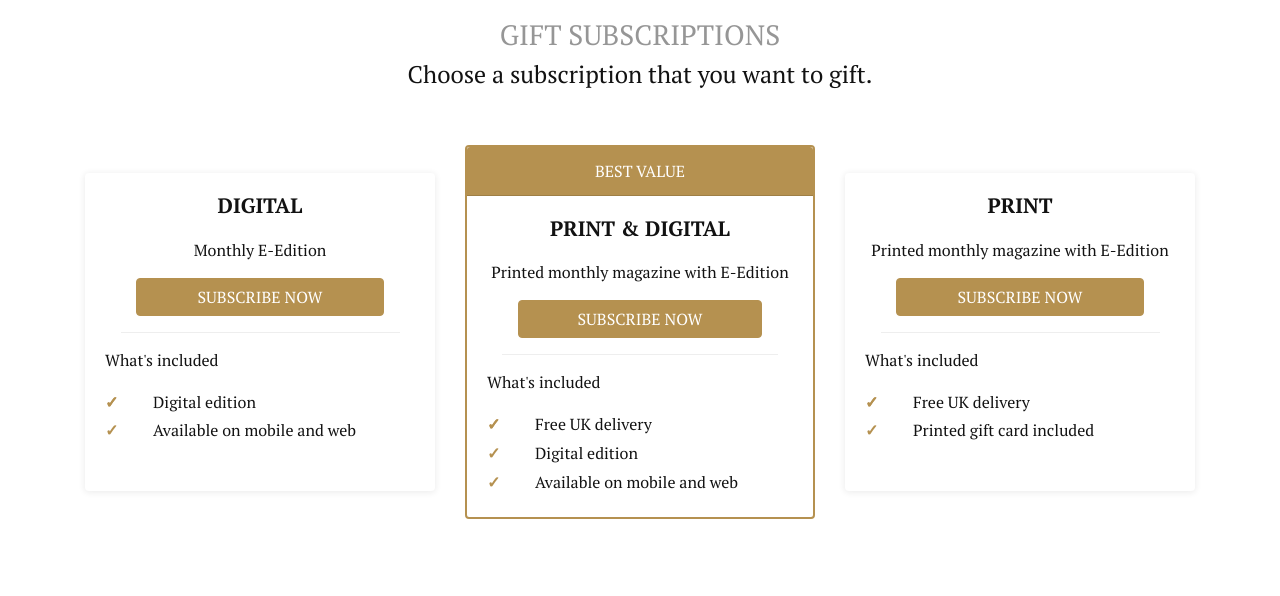
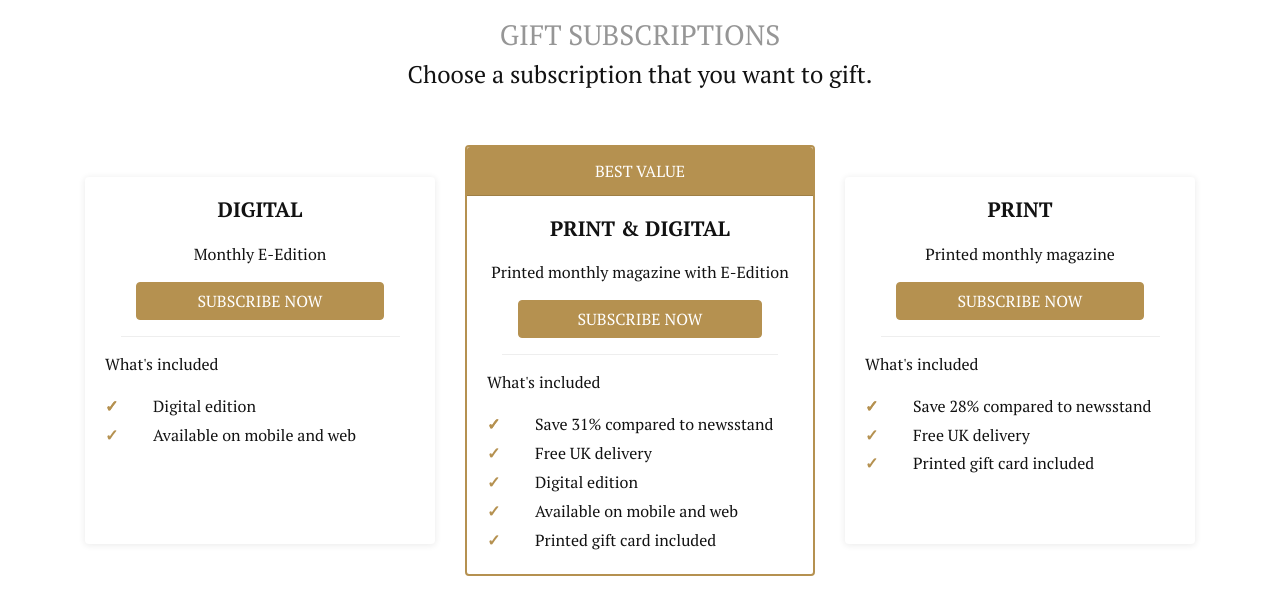
Before and after one commit to GaoLAQ/Chirstmax_project, a plain HTML site: page store-page.html in a window 1280 px wide. Shown: the part 250-846 px from the top of the page. Before the commit the page ends 800 px from the top, so only its background shows below. Drawn offline with nearby package versions, Linux system fonts and the light colour scheme; some packages are replaced by stand-ins of ours.

Commit message:
feat: :bug: update the store page, take care christmas data management, offers, scriptGenerator

```diff
--- a/assets/js/christmas-offers.js
+++ b/assets/js/christmas-offers.js
@@ -1,94 +1,95 @@
-let christmasTandCs = "T&Cs: *Saving compares to buying full-priced issues from the UK newsstand. On Print & Digital Pack or Print Only Pack your gift card will be sent to you once the order has been processed for you to give on Christmas Day. We must receive your order by the 16/12/2020 to guarantee you will receive your gift card before Christmas. Personal orders will start with the next available issue, unless requested otherwise. This is a UK only offer. Please call +44 (0)1858 438840 for overseas rates. Lines are open 8am-9:30pm Mon-Fri, 8am-4pm Saturday. Offer ends 01/01/2021.";
+let christmasTandCs =
+  "T&Cs: *Saving compares to buying full-priced issues from the UK newsstand. On Print & Digital Pack or Print Only Pack your gift card will be sent to you once the order has been processed for you to give on Christmas Day. We must receive your order by the 16/12/2020 to guarantee you will receive your gift card before Christmas. Personal orders will start with the next available issue, unless requested otherwise. This is a UK only offer. Please call +44 (0)1858 438840 for overseas rates. Lines are open 8am-9:30pm Mon-Fri, 8am-4pm Saturday. Offer ends 01/01/2021.";
 
 let ChristmasAdditionalPoints = {
-        "digital": [],
-        "printAndDigital": ["Printed Christmas card included"],
-        "print": []
+  digital: [],
+  printAndDigital: ["Printed Christmas card included"],
+  print: [],
 };
 
 let christmasOffers = {
-
-    "cheshire": {
+  cheshire: {
     id: "che",
     name: "Cheshire Life",
     digital: {
       pricePointText: "£38 for 12 months",
       savingText: "Save 30% compared to newsstand",
-            url: "https://www.subscription.co.uk/archant/checkout/SingleItem?publ=ARCH&pubc=CE1&prom=MMMXS20F"
+      url: "https://www.subscription.co.uk/archant/checkout/SingleItem?publ=ARCH&pubc=CE1&prom=MMMXS20F",
     },
     printAndDigital: {
       pricePointText: "£37 for 12 months",
       savingText: "Save 31% compared to newsstand",
-            url: "https://www.subscription.co.uk/archant/checkout/SingleItem?publ=ARCH&pubc=CHLCE1&prom=MMMXS20E"
+      url: "https://www.subscription.co.uk/archant/checkout/SingleItem?publ=ARCH&pubc=CHLCE1&prom=MMMXS20E",
     },
     print: {
       pricePointText: "£39 for 12 months",
       savingText: "Save 28% compared to newsstand",
-            url: "https://www.subscription.co.uk/archant/checkout/SingleItem?publ=ARCH&pubc=CHL&prom=MMMXS20D"
-        }
+      url: "https://www.subscription.co.uk/archant/checkout/SingleItem?publ=ARCH&pubc=CHL&prom=MMMXS20D",
+    },
   },
 
-    "cornwall": {
+  cornwall: {
     id: "cwl",
     name: "Cornwall Life",
     digital: {
       pricePointText: "£33 for 12 months",
       savingText: "Save 31% compared to newsstand",
-            url: "https://www.subscription.co.uk/archant/checkout/SingleItem?publ=ARCH&pubc=CL1&prom=MMMXS20F"
+      url: "https://www.subscription.co.uk/archant/checkout/SingleItem?publ=ARCH&pubc=CL1&prom=MMMXS20F",
     },
     printAndDigital: {
       pricePointText: "£34 for 12 months",
       savingText: "Save 29% compared to newsstand",
-            url: "https://www.subscription.co.uk/archant/checkout/SingleItem?publ=ARCH&pubc=CLICI1&prom=MMMXS20E"
+      url: "https://www.subscription.co.uk/archant/checkout/SingleItem?publ=ARCH&pubc=CLICI1&prom=MMMXS20E",
     },
     print: {
       pricePointText: "£35 for 12 months",
       savingText: "Save 27% compared to newsstand",
-            url: "https://www.subscription.co.uk/archant/checkout/SingleItem?publ=ARCH&pubc=CLI&prom=MMMXS20D"
-        }
+      url: "https://www.subscription.co.uk/archant/checkout/SingleItem?publ=ARCH&pubc=CLI&prom=MMMXS20D",
+    },
   },
 
-    "cotswold": {
+  cotswold: {
     id: "cwl",
     name: "Cotswold Life",
     digital: {
       pricePointText: "£30 for 12 months",
       savingText: "Save 31% compared to newsstand",
-            url: "https://www.subscription.co.uk/archant/checkout/SingleItem?publ=ARCH&pubc=CL1&prom=MMMXS20F"
+      url: "https://www.subscription.co.uk/archant/checkout/SingleItem?publ=ARCH&pubc=CL1&prom=MMMXS20F",
     },
     printAndDigital: {
       pricePointText: "£31 for 12 months",
       savingText: "Save 32% compared to newsstand",
-            url: "https://www.subscription.co.uk/archant/checkout/SingleItem?publ=ARCH&pubc=CLICI1&prom=MMMXS20E"
+      url: "https://www.subscription.co.uk/archant/checkout/SingleItem?publ=ARCH&pubc=CLICI1&prom=MMMXS20E",
     },
     print: {
       pricePointText: "£32 for 12 months",
       savingText: "Save 33% compared to newsstand",
-            url: "https://www.subscription.co.uk/archant/checkout/SingleItem?publ=ARCH&pubc=CLI&prom=MMMXS20D"
-        }
+      url: "https://www.subscription.co.uk/archant/checkout/SingleItem?publ=ARCH&pubc=CLI&prom=MMMXS20D",
+    },
   },
 
-    "derbyshire": {
+  derbyshire: {
     id: "der",
     name: "Derbyshire Life",
     digital: {
       pricePointText: "£40 for 12 months",
       savingText: "Save 20% compared to newsstand",
-            url: "https://www.subscription.co.uk/archant/checkout/SingleItem?publ=ARCH&pubc=DL1&prom=MMMXS20F"
+      url: "https://www.subscription.co.uk/archant/checkout/SingleItem?publ=ARCH&pubc=DL1&prom=MMMXS20F",
     },
     printAndDigital: {
       pricePointText: "£41 for 12 months",
       savingText: "Save 21% compared to newsstand",
-            url: "https://www.subscription.co.uk/archant/checkout/SingleItem?publ=ARCH&pubc=DL1DI1&prom=MMMXS20F"
+      url: "https://www.subscription.co.uk/archant/checkout/SingleItem?publ=ARCH&pubc=DL1DI1&prom=MMMXS20F",
     },
     print: {
       pricePointText: "£42 for 12 months",
       savingText: "Save 22% compared to newsstand",
-            url: "https://www.subscription.co.uk/archant/checkout/SingleItem?publ=ARCH&pubc=DI1&prom=MMMXS20F"
-        }
-    }
+      url: "https://www.subscription.co.uk/archant/checkout/SingleItem?publ=ARCH&pubc=DI1&prom=MMMXS20F",
+    },
+  },
 };
 
+// json data from index.html showing "Cheshire, Cornwall Life, Cotswold Life ......"
 const indexOffers = [
   {
     id: "1",
@@ -172,26 +173,32 @@ const indexOffers = [
   },
 ];
 
+// json data from store-html to generate different cards
 const indexCardOffers = [
   {
     target: "#print_digital",
     subTarget: "sub_print_digital",
+    deal: "pad",
     title: "Print &amp Digital",
     cardText: "Printed monthly magazine with E-Edition",
     type: "featured",
     items: [
+      { subitem: "Save 31% compared to newsstand" },
       { subitem: "Free UK delivery" },
       { subitem: "Digital edition" },
       { subitem: "Available on mobile and web" },
+      { subitem: "Printed gift card included" },
     ],
   },
   {
     target: "#print",
     subTarget: "sub_print",
+    deal: "print",
     title: "Print",
-      cardText: "Printed monthly magazine with E-Edition",
+    cardText: "Printed monthly magazine",
     type: "standard",
     items: [
+      { subitem: "Save 28% compared to newsstand" },
       { subitem: "Free UK delivery" },
       { subitem: "Printed gift card included" },
     ],
@@ -199,6 +206,7 @@ const indexOffers = [
   {
     target: "#digital",
     subTarget: "sub_digital",
+    deal: "digital",
     title: "Digital",
     cardText: "Monthly E-Edition",
     type: "standard",
--- a/assets/js/offers.js
+++ b/assets/js/offers.js
@@ -5,6 +5,7 @@ let tAndC;
 
 console.log(offers);
 console.log(additionalPoints);
+console.log("offer render first")
 
 
 // Add any additional common bullet points
@@ -27,25 +28,25 @@ if(additionalPoints.print !== [])
 // Gets the "brand=foobar" query string parameter
 let queryString = new URLSearchParams(window.location.search);
 if (queryString.get('brand')){
-
+    console.log("get brand successfully")
     // Use jQuery to get the elements and amend text and URLs in the cards
     let thisBrand = queryString.get('brand');
     console.log("App: Brand is " + thisBrand);
     let thisOffer = offers[thisBrand];
     console.log(offers[thisBrand]);
-
+    // console.log(thisOffer.digital.pricePointText);
+    $(document).ready(function () {
         $('.digital-package-deal').text(thisOffer.digital.pricePointText);
         $('.digital-btn').attr("href", thisOffer.digital.url);
-
         $('.pad-package-deal').text(thisOffer.printAndDigital.pricePointText);
-    $('.pad-saving-text').text(thisOffer.printAndDigital.savingText);
+        // $('.pad-saving-text').text(thisOffer.printAndDigital.savingText);
         $('.pad-btn').attr("href", thisOffer.printAndDigital.url);
-
         $('.print-package-deal').text(thisOffer.print.pricePointText);
-    $('.print-saving-text').text(thisOffer.print.savingText);
+        // $('.print-saving-text').text(thisOffer.print.savingText);
         $('.print-btn').attr("href", thisOffer.print.url);
-
+    })
     $('.christmas-logo').attr("src", "assets/images/life-logos/"+thisBrand+"-life-gold.svg");
 } else {
     // The URL has "brand=something", handle error gracefully with a console log
+    console.log(" we cannot get brand from query string")
 }
--- a/assets/js/scriptGenerator_storePage.js
+++ b/assets/js/scriptGenerator_storePage.js
@@ -1,4 +1,5 @@
 (function (src) {
+  console.log("scriptGenerator render first")
   var a = document.createElement("script");
   a.type = "text/javascript";
   a.async = true;
@@ -12,8 +13,12 @@ $(document).ready(function () {
     $(".lazy").Lazy();
   });
 
-  // GenerateHTML
+  // GenerateHTML for "Card options in store-html"
+  // Print & Digital: pad-package-deal
+  // Digital: digital-package-deal
+  // Print: print-package-deal
   indexCardOffers.forEach(function (child) {
+    console.log(christmasOffers)
     $(`${child.target}`).append(
       `<div class="card card-default card-${child.type} w-100" id='bestValue'>
           <div class="card-body">
@@ -21,7 +26,7 @@ $(document).ready(function () {
           <p class="card-text text-center package-type">
             ${child.cardText}
           </p>
-          <p class="card-text text-center package-deal pad-package-deal"></p>
+          <p class="card-text text-center package-deal ${child.deal}-package-deal" id='${child.deal}'></p>
           <a
             href=""
             target="_blank"
--- a/store-page.html
+++ b/store-page.html
@@ -89,9 +89,7 @@
         <div class="subscribe-page row clearfix card-group">
           <!-- Begin col-md-4, Print -->
           <div class="col-lg-4 col-md-12 order-lg-2 col-sm-12 col-xs-12 mb-20 card-container" id="print_digital"></div>
-
           <div class="col-lg-4 col-md-6 order-lg-3 col-sm-12 col-xs-12 mb-20 card-container" id="print"></div>
-
           <div class="col-lg-4 col-md-6 order-lg-1 col-sm-12 col-xs-12 mb-20 card-container" id="digital"></div>
         </div>
         <!-- row -->
@@ -128,7 +126,11 @@
 
     <!-- Add by Hannah -->
     <script src="assets/js/christmas-offers.js"></script>
+    <script src="assets/js/scriptGenerator_storePage.js"></script>
+
     <script src="assets/js/offers.js"></script>
-    <script src="assets/js/scriptGenerator_storePage.js"></script>
+
+
+
   </body>
 </html>
```
Also changed, not shown: 1 other file. Lines whose indentation alone changed are shown as unchanged.
